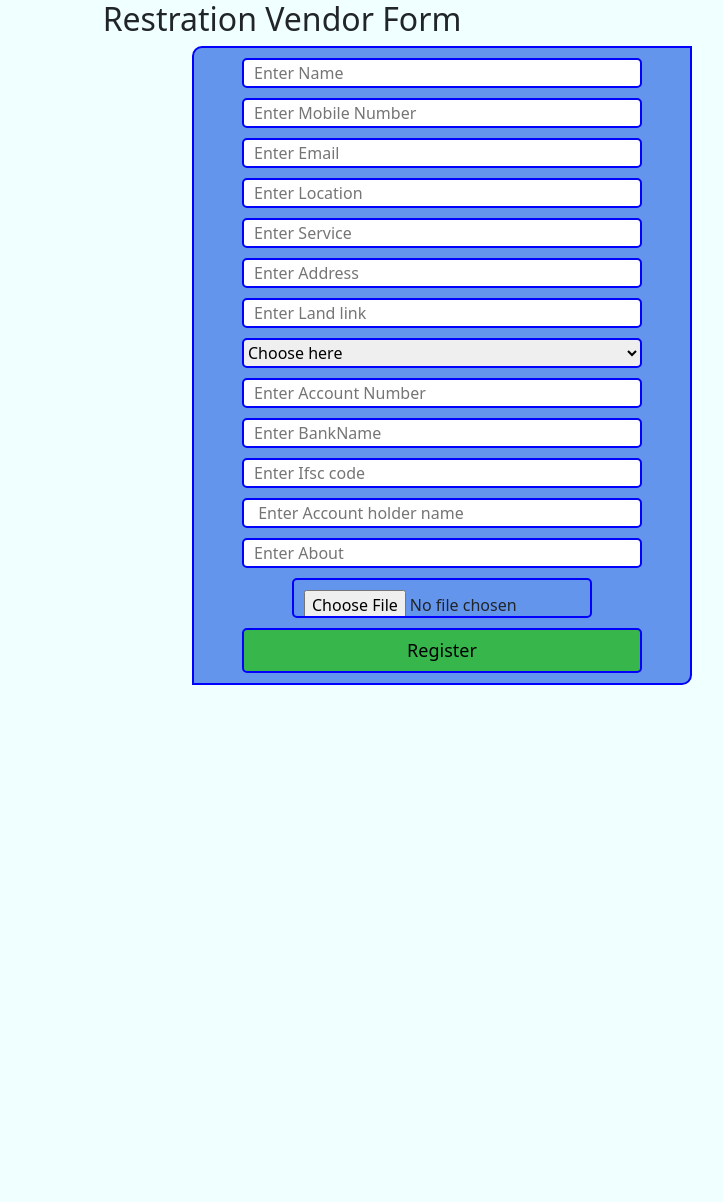
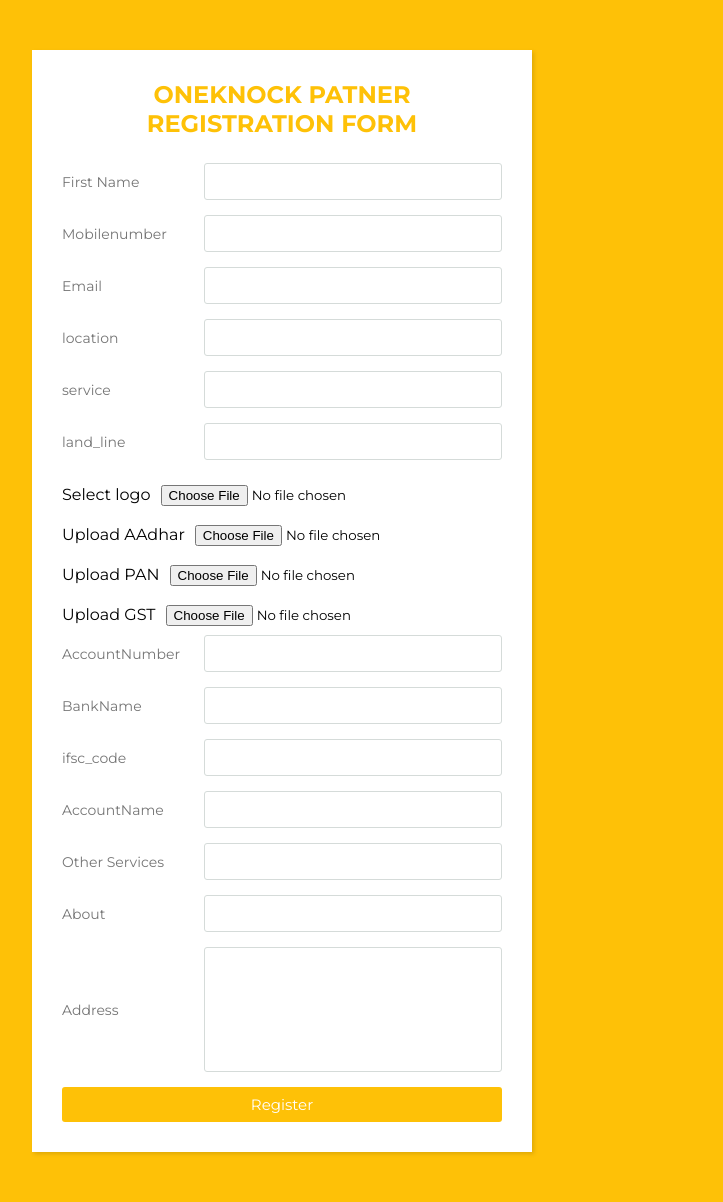
Before and after one commit to shivchandra0406/vendorapp, a Django app: page /register/ in a window 1280 px wide. Shown: the whole page, without its empty margins (358-1081 px from the left). Before the commit the page ends 685 px from the top, so only its background shows below. Run offline with Django 3.2, Linux system fonts and the light colour scheme.

Commit message:
venderapp

```diff
--- a/vendorapp/admin.py
+++ b/vendorapp/admin.py
@@ -3,5 +3,5 @@ from .models import *
 # Register your models here.
 @admin.register(Vendor)
 class VendorAdmin(admin.ModelAdmin):
-    list_display=['name','mobilenumber','email','location','service','address','land_link','kyc','accountNumber'
+    list_display=['name','mobilenumber','email','location','service','address','aadharImage','panImage','gstImage','land_line','accountNumber'
     ,'ifsc_code','accountName','bankName','timing','about','logo']
--- a/vendorapp/templates/vendorapp/index.html
+++ b/vendorapp/templates/vendorapp/index.html
@@ -1,131 +1,333 @@
-<!doctype html>
-<html lang="en">
+<!DOCTYPE html>
+<html>
     <head>
-    <!-- Required meta tags -->
-    <meta charset="utf-8">
-    <meta name="viewport" content="width=device-width, initial-scale=1">
+        <style>
+            @import url('https://fonts.googleapis.com/css?family=Montserrat:400,700&display=swap');
 
-    <!-- Bootstrap CSS -->
-    <link href="https://cdn.jsdelivr.net/npm/bootstrap@5.1.3/dist/css/bootstrap.min.css" rel="stylesheet" integrity="sha384-1BmE4kWBq78iYhFldvKuhfTAU6auU8tT94WrHftjDbrCEXSU1oBoqyl2QvZ6jIW3" crossorigin="anonymous">
-
-    <title>Hello, world!</title>
-
-    <style>
 *{
-            padding:0;
   margin: 0;
+  padding: 0;
+  box-sizing: border-box;
+  font-family: 'Montserrat', sans-serif;
 }
 body{
-            background-color:azure;
+  background: #fec107;
+  padding: 0 10px;
 }
-     .Container{
-        width: 500px;
-        height: 100%;
-        margin-left:550px;
-        border:2px solid blue;
-        background-color: #6495ed;
-        border-top-left-radius:10px ;
-        border-bottom-right-radius:10px ;
+.wrapper{
+  max-width: 500px;
+  width: 100%;
+  background: #fff;
+  margin: 50px auto;
+  box-shadow: 2px 2px 4px rgba(0,0,0,0.125);
+  padding: 30px;
 }
-     input
-     {
-       width: 400px;
-       height: 30px;
-       padding: 10px;
-       border-radius: 5px;
-       margin-top: 10px;
-       border:2px solid blue;
-     }
-     #kyc{
-        width: 400px;
-       height: 30px;
-       /* padding: 10px; */
-       border-radius: 5px;
-       margin-top: 10px;
-       color: black;
-       border:2px solid blue;
-     }
-     .child_container{
+
+.wrapper .title{
+  font-size: 24px;
+  font-weight: 700;
+  margin-bottom: 25px;
+  color: #fec107;
+  text-transform: uppercase;
   text-align: center;
 }
 
+.wrapper .form{
+  width: 100%;
+}
+
+.wrapper .form .inputfield{
+  margin-bottom: 15px;
+  display: flex;
+  align-items: center;
+}
+
+.wrapper .form .inputfield label{
+   width: 200px;
+   color: #757575;
+   margin-right: 10px;
+  font-size: 14px;
+}
+
+.wrapper .form .inputfield .input,
+.wrapper .form .inputfield .textarea{
+  width: 100%;
+  outline: none;
+  border: 1px solid #d5dbd9;
+  font-size: 15px;
+  padding: 8px 10px;
+  border-radius: 3px;
+  transition: all 0.3s ease;
+}
+
+.wrapper .form .inputfield .textarea{
+  width: 100%;
+  height: 125px;
+  resize: none;
+}
+
+.wrapper .form .inputfield .custom_select{
+  position: relative;
+  width: 100%;
+  height: 37px;
+}
+
+.wrapper .form .inputfield .custom_select:before{
+  content: "";
+  position: absolute;
+  top: 12px;
+  right: 10px;
+  border: 8px solid;
+  border-color: #d5dbd9 transparent transparent transparent;
+  pointer-events: none;
+}
+
+.wrapper .form .inputfield .custom_select select{
+  -webkit-appearance: none;
+  -moz-appearance:   none;
+  appearance:        none;
+  outline: none;
+  width: 100%;
+  height: 100%;
+  border: 0px;
+  padding: 8px 10px;
+  font-size: 15px;
+  border: 1px solid #d5dbd9;
+  border-radius: 3px;
+}
+
+
+.wrapper .form .inputfield .input:focus,
+.wrapper .form .inputfield .textarea:focus,
+.wrapper .form .inputfield .custom_select select:focus{
+  border: 1px solid #fec107;
+}
+
+.wrapper .form .inputfield p{
+   font-size: 14px;
+   color: #757575;
+}
+.wrapper .form .inputfield .check{
+  width: 15px;
+  height: 15px;
+  position: relative;
+  display: block;
+  cursor: pointer;
+}
+.wrapper .form .inputfield .check input[type="checkbox"]{
+  position: absolute;
+  top: 0;
+  left: 0;
+  opacity: 0;
+}
+.wrapper .form .inputfield .check .checkmark{
+  width: 15px;
+  height: 15px;
+  border: 1px solid #fec107;
+  display: block;
+  position: relative;
+}
+.wrapper .form .inputfield .check .checkmark:before{
+  content: "";
+  position: absolute;
+  top: 1px;
+  left: 2px;
+  width: 5px;
+  height: 2px;
+  border: 2px solid;
+  border-color: transparent transparent #fff #fff;
+  transform: rotate(-45deg);
+  display: none;
+}
+.wrapper .form .inputfield .check input[type="checkbox"]:checked ~ .checkmark{
+  background: #fec107;
+}
+
+.wrapper .form .inputfield .check input[type="checkbox"]:checked ~ .checkmark:before{
+  display: block;
+}
+
+.wrapper .form .inputfield .btn{
+  width: 100%;
+   padding: 8px 10px;
+  font-size: 15px;
+  border: 0px;
+  background:  #fec107;
+  color: #fff;
+  cursor: pointer;
+  border-radius: 3px;
+  outline: none;
+}
+
+.wrapper .form .inputfield .btn:hover{
+  background: #ffd658;
+}
+
+.wrapper .form .inputfield:last-child{
+  margin-bottom: 0;
+}
+
+@media (max-width:420px) {
+  .wrapper .form .inputfield{
+    flex-direction: column;
+    align-items: flex-start;
+  }
+  .wrapper .form .inputfield label{
+    margin-bottom: 5px;
+  }
+  .wrapper .form .inputfield.terms{
+    flex-direction: row;
+  }
+}
         </style>
     </head>
+
     <body>
-    <h2 style="text-align: center;">Restration Vendor Form</h2>
   <form action="" method="post">
     {% csrf_token %}
-        <div class="Container">
+ <div class="wrapper">
+    <div class="title">
+        OneKnock Patner Registration Form
+    </div>
+    <div class="form">
+       <div class="inputfield">
+          <label>First Name</label>
+          <input type="text" name="name" class="input" required>
+       </div>
+        <div class="inputfield">
+          <label>Mobilenumber</label>
+          <input type="text" name="mobilenumber" class="input" required>
+       </div>
+
+
+       <div class="inputfield">
+        <label>Email</label>
+        <input type="text" name="email" class="input" required>
+     </div>
+
+     <div class="inputfield">
+        <label>location</label>
+        <input type="text" name="location" class="input" required>
+     </div>
+
+     <div class="inputfield">
+        <label>service</label>
+        <input type="text" name="service" class="input" required>
+     </div>
+
+     <!-- <div class="inputfield">
+        <label>Address</label>
+        <input type="text" name="address" class="input">
+     </div>   -->
+
+
+     <div class="inputfield">
+        <label>land_line</label>
+        <input type="text" name="land_line" class="input" required>
+     </div>
+
+     <!-- <div class="inputfield">
+        <label>KYC DOC</label>
+        <div class="custom_select">
+          <select name="kyc">
+            <option value="">Choose here</option>
+            <option value="pan">Pan</option>
+            <option value="Aadhar">Aadhar</option>
+            <option value="GST">GST</option>
+          </select>
+        </div>
+     </div>  -->
      <div class="child_container">
-                <input type="text" name="name" placeholder="Enter Name">
+        <lebel>Select logo</lebel><input type="file" name="logo" placeholder="select logo image" style="width: 300px; height:40px;padding: 10px ;" required>
     </div>
+
+
      <div class="child_container">
-                <input type="text" name="mobilenumber" placeholder="Enter Mobile Number">
-            </div>
-            <div class="child_container">
-                <input type="text" name="email" placeholder="Enter Email">
-            </div>
-            <div class="child_container">
-                <input type="text" name="location" placeholder="Enter Location">
-            </div>
-            <div class="child_container">
-                <input type="text" name="service" placeholder="Enter Service">
-            </div>
-            <div class="child_container">
-                <input type="text" name="address" placeholder="Enter Address">
-            </div>
-            <div class="child_container">
-                <input type="text" name="land_link" placeholder="Enter Land link">
-            </div>
-            <div class="child_container">
-                <select name="kyc" id="kyc">
-                <option value="" selected disabled hidden id="kyc">Choose here</option>
-                <option value="Pan">Pan</option>
-                <option value="Aadhar">Aadhar</option>
-                <option value="Gst">Gst</option>
-
-                  </select>
-            </div >
-            <div class="child_container">
-                <input type="text" name="accountNumber" placeholder="Enter Account Number">
-            </div>
-            <div class="child_container">
-                <input type="text" name="bankName" placeholder="Enter BankName">
-            </div>
-            <div class="child_container" >
-                <input type="text" name="ifsc_code" placeholder="Enter Ifsc code">
-            </div>
-            <div class="child_container">
-                <input type="text" name="accountName" placeholder=" Enter Account holder name">
-            </div>
-            <!-- <div class="child_container">
-                <input type="datetime" name="timing" placeholder="Select Timing">
-            </div> -->
-            <div class="child_container">
-                <input type="text" name="about" placeholder="Enter About">
-            </div>
-            <div class="child_container">
-                <input type="file" name="logo" placeholder="select logo image" style="width: 300px; height:40px;padding: 10px ;">
+        <lebel>Upload AAdhar</lebel><input type="file" name="aadhar" placeholder="select logo image" style="width: 300px; height:40px;padding: 10px ;" required>
     </div>
 
     <div class="child_container">
-                <input type="submit" value="Register" style="height: 45px; margin-bottom: 10px;font-size: 18px; background-color: rgb(55, 182, 76); padding: 5px; ">
+        <lebel>Upload PAN</lebel><input type="file" name="pan" placeholder="select logo image" style="width: 300px; height:40px;padding: 10px ;" required>
     </div>
+
+    <div class="child_container">
+        <lebel>Upload GST</lebel><input type="file" name="gst" placeholder="select logo image" style="width: 300px; height:40px;padding: 10px ;" required>
     </div>
 
 
+     <div class="inputfield">
+        <label>AccountNumber</label>
+        <input type="text" name="accountNumber" class="input" required>
+     </div>
 
+
+     <div class="inputfield">
+        <label>BankName</label>
+        <input type="text" name="bankName" class="input" required>
+     </div>
+
+
+     <div class="inputfield">
+        <label>ifsc_code</label>
+        <input type="text" name="ifsc_code" class="input" required>
+     </div>
+
+     <div class="inputfield">
+        <label>AccountName</label>
+        <input type="text" name="accountName" class="input" required>
+     </div>
+
+     <div class="inputfield">
+        <label> Other Services</label>
+        <input type="text" name="otherservice" class="input" required>
+     </div>
+
+<!--
+       <div class="inputfield">
+          <label>Password</label>
+          <input type="password" class="input">
+       </div>
+      <div class="inputfield">
+          <label>Confirm Password</label>
+          <input type="password" class="input">
+       </div>
+
+        <div class="inputfield">
+          <label>Email Address</label>
+          <input type="text" class="input">
+       </div>
+      <div class="inputfield">
+          <label>Phone Number</label>
+          <input type="text" class="input">
+       </div>  -->
+       <div class="inputfield">
+        <label>About</label>
+        <input type="text" class="input" name=about required>
+     </div>
+      <div class="inputfield">
+          <label>Address</label>
+          <textarea class="textarea" name="address" required></textarea>
+       </div>
+      <!-- <div class="inputfield">
+          <label>Postal Code</label>
+          <input type="text" class="input">
+       </div>
+      <div class="inputfield terms">
+          <label class="check">
+            <input type="checkbox">
+            <span class="checkmark"></span>
+          </label>
+          <p>Agreed to terms and conditions</p>
+       </div>  -->
+
+       <!-- <div class="child_container">
+        <label for="">Select Company Logo</label><input type="file" name="logo" placeholder="select logo image" style="width: 300px; height:40px;padding: 10px ;">
+    </div> -->
+      <div class="inputfield">
+        <input type="submit" value="Register" class="btn">
+      </div>
+    </div>
+</div>
 </form>
-
-    <!-- Optional JavaScript; choose one of the two! -->
-
-    <!-- Option 1: Bootstrap Bundle with Popper -->
-    <script src="https://cdn.jsdelivr.net/npm/bootstrap@5.1.3/dist/js/bootstrap.bundle.min.js" integrity="sha384-ka7Sk0Gln4gmtz2MlQnikT1wXgYsOg+OMhuP+IlRH9sENBO0LRn5q+8nbTov4+1p" crossorigin="anonymous"></script>
-
-    <!-- Option 2: Separate Popper and Bootstrap JS -->
-    <!--
-    <script src="https://cdn.jsdelivr.net/npm/@popperjs/core@2.10.2/dist/umd/popper.min.js" integrity="sha384-7+zCNj/IqJ95wo16oMtfsKbZ9ccEh31eOz1HGyDuCQ6wgnyJNSYdrPa03rtR1zdB" crossorigin="anonymous"></script>
-    <script src="https://cdn.jsdelivr.net/npm/bootstrap@5.1.3/dist/js/bootstrap.min.js" integrity="sha384-QJHtvGhmr9XOIpI6YVutG+2QOK9T+ZnN4kzFN1RtK3zEFEIsxhlmWl5/YESvpZ13" crossorigin="anonymous"></script>
-    -->
 </body>
 </html>
--- a/vendorapp/views.py
+++ b/vendorapp/views.py
@@ -29,19 +29,22 @@ def saveVendor(request):
         return render(request,'vendorapp/index.html')
     else:
         v=Vendor()
+
         v.name=request.POST.get('name')
         v.mobilenumber=request.POST.get('mobilenumber')
         v.email=request.POST.get('email')
         v.location=request.POST.get('location')
         v.service=request.POST.get('service')
         v.address=request.POST.get('address')
-        v.land_link=request.POST.get('land_link')
-        v.kyc=request.POST.get('kyc')
+        v.land_line=request.POST.get('land_line')
+        v.aadharImage=request.POST.get('aadhar')
+        v.panImage=request.POST.get('pan')
+        v.gstImage=request.POST.get('gst')
         v.accountNumber=request.POST.get('accountNumber')
         v.bankName=request.POST.get('bankName')
         v.ifsc_code=request.POST.get('ifsc_code')
         v.accountName=request.POST.get('accountName')
-       # v.timing=request.POST.get('timing')
+        v.otherservice=request.POST.get('otherservice')
         v.about=request.POST.get('about')
         v.logo=request.POST.get('logo')
         v.save()
```
Also changed, not shown: vendorapp/models.py (+6 -2 lines), db.sqlite3, media/Aadhar/Screenshot_13.png (added), media/Logo/Screenshot_14.png (added), media/Pan/Screenshot_14.png (added), media/gst/Screenshot_15.png (added), vendorapp/migrations/0002_auto_20211109_1526.py (added), vendorapp/migrations/0003_auto_20211109_1537.py (added), vendorapp/migrations/0004_vendor_otherservice.py (added), vendorapp/templates/vendorapp/Screenshot (1).png (added). Lines whose indentation alone changed are shown as unchanged.
